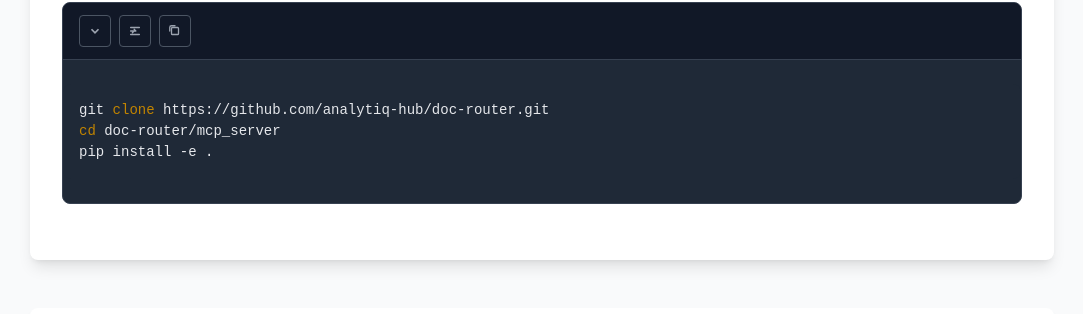
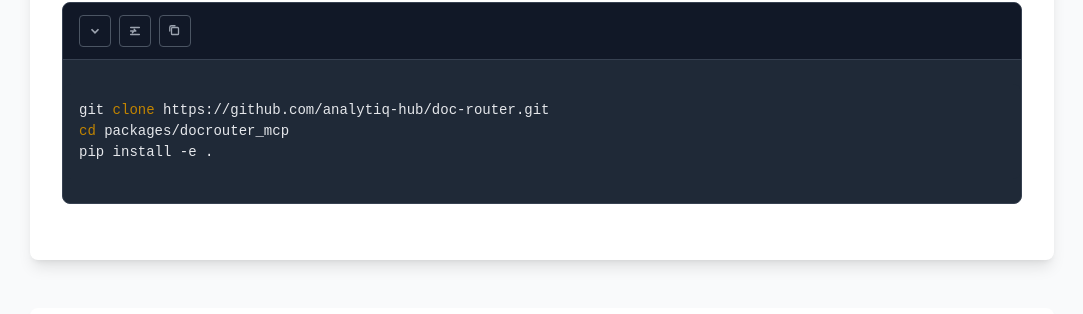
Before and after one commit to analytiq-hub/docrouter.github.io, a Jekyll site: the page built from mcp.md, in a window 1280 px wide and 900 px high, scrolled down 1122 px. Shown: the part 137-451 px from the top of the window, without its empty margins (98-1181 px from the left). Built offline with Jekyll 4.4.1, drawn with Linux system fonts in a browser that asks for light colours; nearby versions of some CDN libraries.

Commit message:
Fix language

```diff
--- a/mcp.md
+++ b/mcp.md
@@ -57,7 +57,7 @@
             <p class="text-gray-600 mt-6 mb-6">Or clone and install in development mode:</p>
 
             <pre><code>git clone https://github.com/analytiq-hub/doc-router.git
-cd doc-router/mcp_server
+cd packages/docrouter_mcp
 pip install -e .</code></pre>
         </section>
 
```
